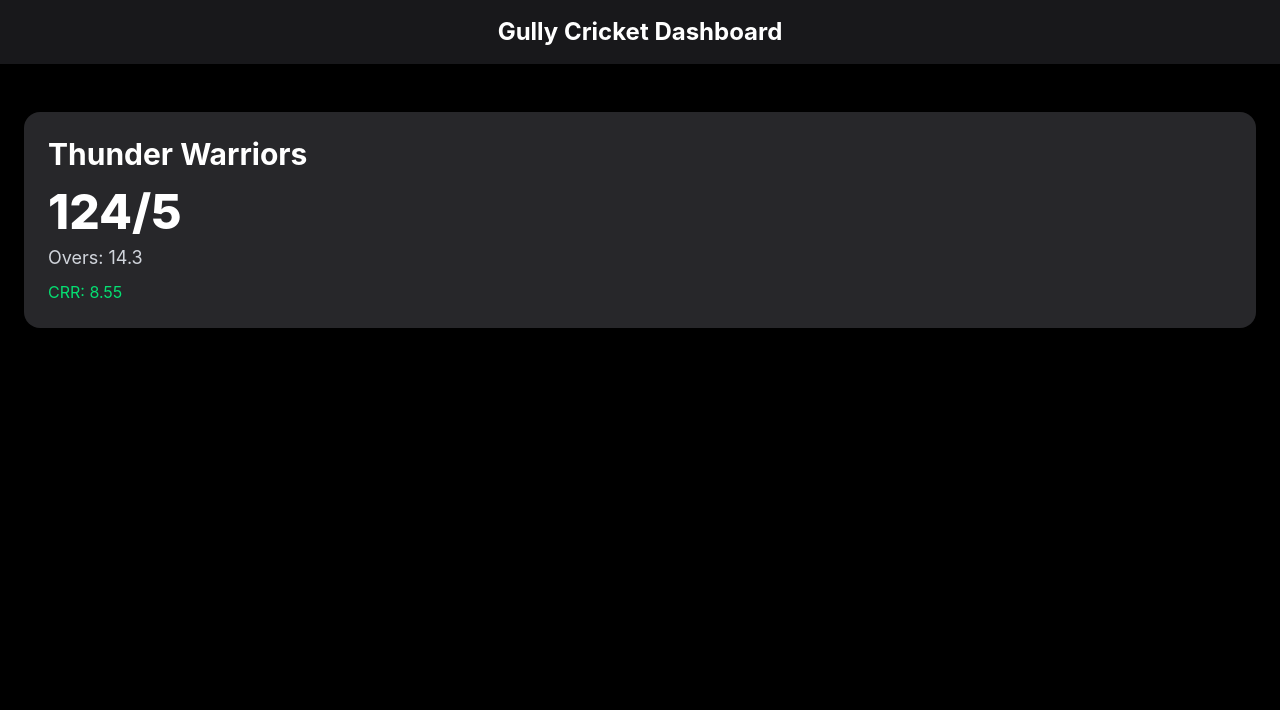
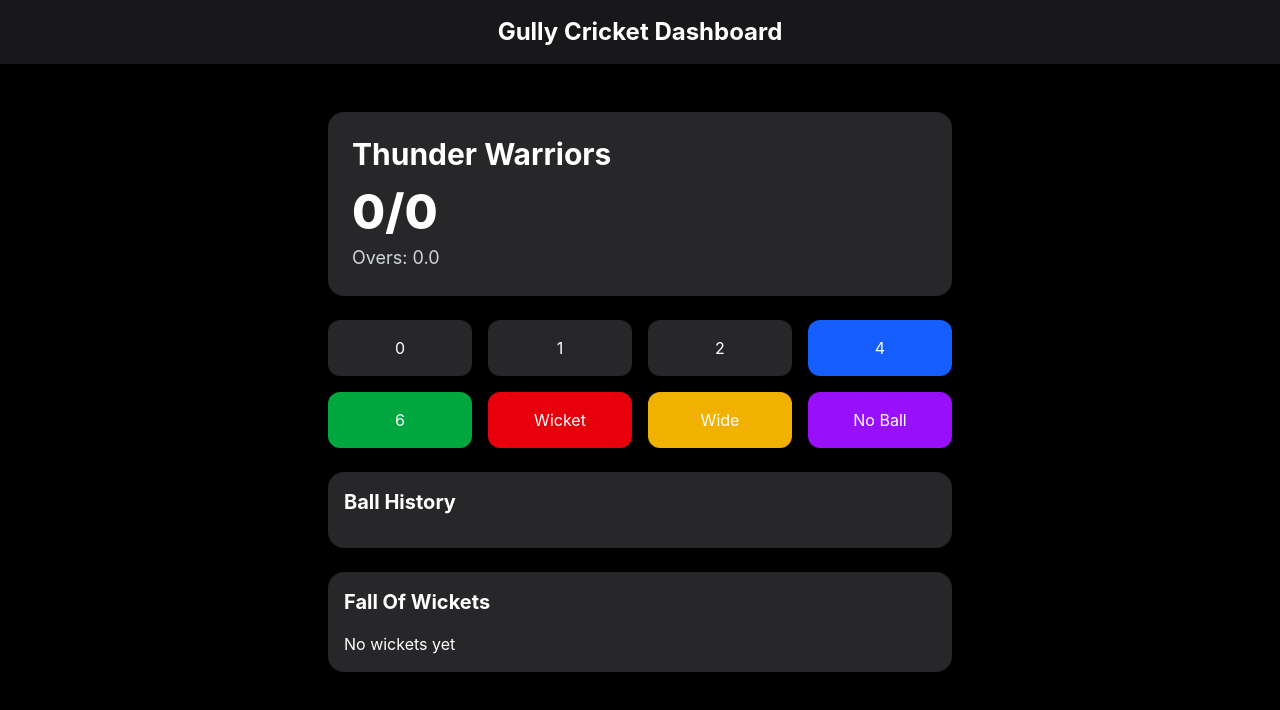
Before and after one commit to Ritik-453/gully-cricket-dashboard, a React (Vite) app: page / in a window 1280 px wide. Shown: the top 710 px of the page. Built offline with nearby package versions, Linux system fonts and the light colour scheme.

Commit message:
Added ball history and fall of wickets tracking

```diff
--- a/src/App.jsx
+++ b/src/App.jsx
@@ -1,13 +1,106 @@
+import { useState } from "react"
+
+import BallHistory from "./components/BallHistory"
+import FallOfWickets from "./components/FallOfWickets"
 import Navbar from "./components/Navbar"
 import ScoreBoard from "./components/ScoreBoard"
+import MatchControls from "./components/MatchControls"
 
 export default function App() {
+
+  const [score, setScore] = useState(0)
+  const [wickets, setWickets] = useState(0)
+  const [balls, setBalls] = useState(0)
+  const [freeHit, setFreeHit] = useState(false)
+  const [history, setHistory] = useState([])
+  const [fallOfWickets, setFallOfWickets] = useState([])
+
+  const addRuns = (runs) => {
+
+    setScore(prev => prev + runs)
+    setBalls(prev => prev + 1)
+
+    setHistory(prev => [...prev, runs])
+
+    if (freeHit) {
+      setFreeHit(false)
+    }
+  }
+
+  const addWicket = () => {
+
+    if (freeHit) {
+      alert("Cannot get out on Free Hit!")
+
+      setBalls(prev => prev + 1)
+
+      setHistory(prev => [...prev, "FH"])
+
+      setFreeHit(false)
+
+      return
+    }
+
+    const newWicket = wickets + 1
+    const wicketInfo =
+      `${score}/${newWicket} (${Math.floor(balls / 6)}.${balls % 6})`
+
+    setWickets(newWicket)
+
+    setBalls(prev => prev + 1)
+
+    setHistory(prev => [...prev, "W"])
+
+    setFallOfWickets(prev => [
+      ...prev,
+      wicketInfo,
+    ])
+  }
+
+  const addWide = () => {
+    setScore(score + 1)
+
+    setHistory(prev => [...prev, "Wd"])
+  }
+
+  const addNoBall = () => {
+    setScore(score + 1)
+    setFreeHit(true)
+
+    setHistory(prev => [...prev, "Nb"])
+
+    setfreeHit(true)
+  }
+
+  const overs =
+    `${Math.floor(balls / 6)}.${balls % 6}`
+
   return (
     <div className="min-h-screen bg-black text-white">
       <Navbar />
 
-      <div className="p-6">
-        <ScoreBoard />
+      <div className="p-6 max-w-2xl mx-auto">
+
+        <ScoreBoard
+          score={score}
+          wickets={wickets}
+          overs={overs}
+          freeHit={freeHit}
+        />
+
+        <MatchControls
+          addRuns={addRuns}
+          addWicket={addWicket}
+          addWide={addWide}
+          addNoBall={addNoBall}
+        />
+
+        <BallHistory history={history} />
+
+        <FallOfWickets
+          fallOfWickets={fallOfWickets}
+        />
+
       </div>
     </div>
   )
--- /dev/null
+++ b/src/components/BallHistory.jsx
@@ -0,0 +1,26 @@
+export default function BallHistory({ history }) {
+  return (
+    <div className="bg-zinc-800 p-4 rounded-2xl mt-6">
+
+      <h2 className="text-xl font-bold mb-4">
+        Ball History
+      </h2>
+
+      <div className="flex flex-wrap gap-3">
+
+        {
+          history.map((item, index) => (
+            <div
+              key={index}
+              className="bg-black px-4 py-2 rounded-full"
+            >
+              {item}
+            </div>
+          ))
+        }
+
+      </div>
+
+    </div>
+  )
+}
--- a/src/components/FallOfWickets.jsx
+++ b/src/components/FallOfWickets.jsx
@@ -0,0 +1,34 @@
+export default function FallOfWickets({
+  fallOfWickets,
+}) {
+  return (
+    <div className="bg-zinc-800 p-4 rounded-2xl mt-6">
+
+      <h2 className="text-xl font-bold mb-4">
+        Fall Of Wickets
+      </h2>
+
+      {
+        fallOfWickets.length === 0 ? (
+          <p>No wickets yet</p>
+        ) : (
+          <div className="space-y-2">
+
+            {
+              fallOfWickets.map((item, index) => (
+                <div
+                  key={index}
+                  className="bg-black p-3 rounded-xl"
+                >
+                  {item}
+                </div>
+              ))
+            }
+
+          </div>
+        )
+      }
+
+    </div>
+  )
+}
--- a/src/components/MatchControls.jsx
+++ b/src/components/MatchControls.jsx
@@ -0,0 +1,70 @@
+export default function MatchControls({
+  addRuns,
+  addWicket,
+  addWide,
+  addNoBall,
+}) {
+  return (
+    <div className="mt-6">
+      <div className="grid grid-cols-4 gap-4">
+
+        <button
+          onClick={() => addRuns(0)}
+          className="bg-zinc-800 p-4 rounded-xl"
+        >
+          0
+        </button>
+
+        <button
+          onClick={() => addRuns(1)}
+          className="bg-zinc-800 p-4 rounded-xl"
+        >
+          1
+        </button>
+
+        <button
+          onClick={() => addRuns(2)}
+          className="bg-zinc-800 p-4 rounded-xl"
+        >
+          2
+        </button>
+
+        <button
+          onClick={() => addRuns(4)}
+          className="bg-blue-600 p-4 rounded-xl"
+        >
+          4
+        </button>
+
+        <button
+          onClick={() => addRuns(6)}
+          className="bg-green-600 p-4 rounded-xl"
+        >
+          6
+        </button>
+
+        <button
+          onClick={addWicket}
+          className="bg-red-600 p-4 rounded-xl"
+        >
+          Wicket
+        </button>
+
+        <button
+          onClick={addWide}
+          className="bg-yellow-500 p-4 rounded-xl"
+        >
+          Wide
+        </button>
+
+        <button
+          onClick={addNoBall}
+          className="bg-purple-600 p-4 rounded-xl"
+        >
+          No Ball
+        </button>
+
+      </div>
+    </div>
+  )
+}
--- a/src/components/ScoreBoard.jsx
+++ b/src/components/ScoreBoard.jsx
@@ -1,4 +1,9 @@
-export default function ScoreBoard() {
+export default function ScoreBoard({
+  score,
+  wickets,
+  overs,
+  freeHit,
+}) {
   return (
     <div className="bg-zinc-800 p-6 rounded-2xl shadow-xl mt-6">
       <h2 className="text-3xl font-bold">
@@ -6,15 +11,18 @@ export default function ScoreBoard() {
       </h2>
 
       <div className="mt-4 text-5xl font-extrabold">
-        124/5
+        {score}/{wickets}
       </div>
 
       <div className="mt-2 text-lg text-gray-300">
-        Overs: 14.3
+        Overs: {overs}
+        {
+    freeHit && (
+      <div className="mt-3 text-yellow-400 text-xl font-bold">
+        FREE HIT
       </div>
-
-      <div className="mt-2 text-green-400">
-        CRR: 8.55
+    )
+  }
       </div>
     </div>
   )
```
